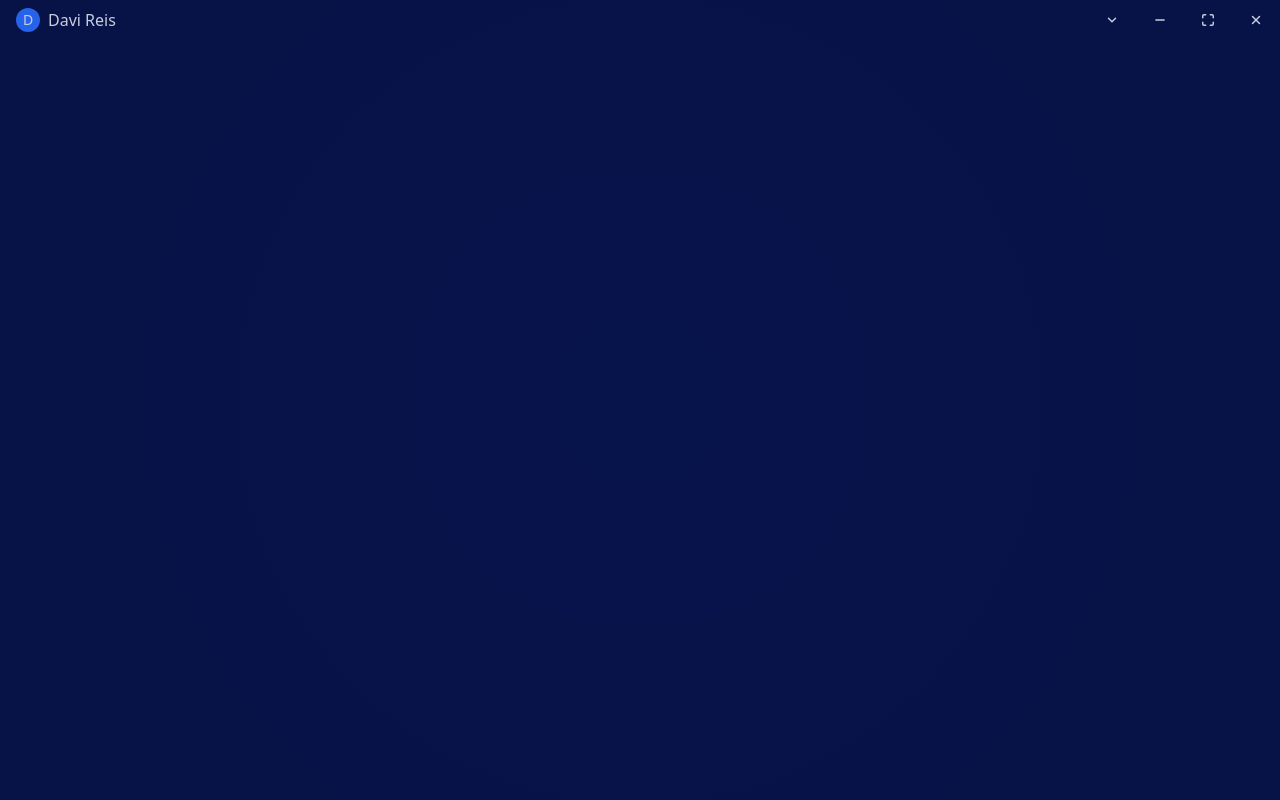
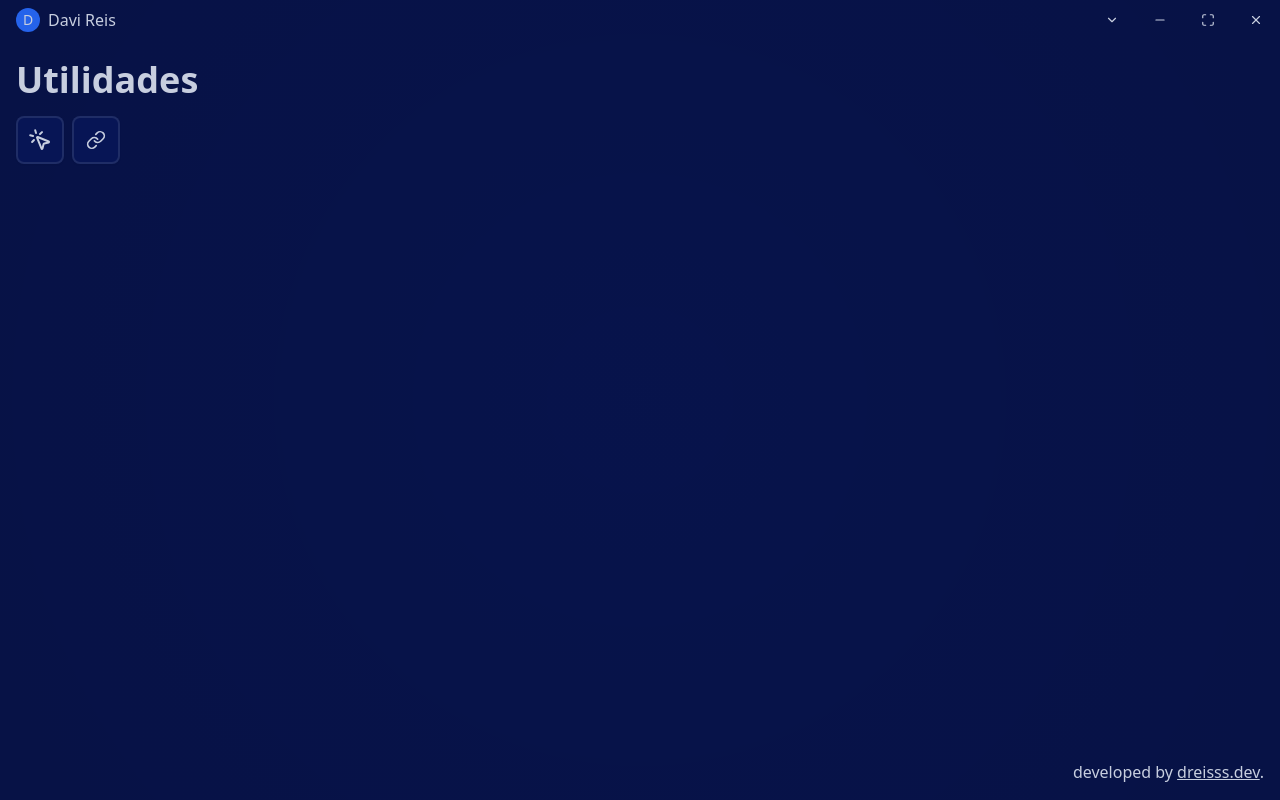
Before and after one commit to dxdotdev/tpf-ut, a SvelteKit app in the folder front/: page / in a window 1280 px wide. Built offline with nearby package versions, Linux system fonts and the light colour scheme.

Commit message:
feat: add footer and utilities buttons

```diff
--- a/front/src-tauri/tauri.conf.json
+++ b/front/src-tauri/tauri.conf.json
@@ -31,6 +31,7 @@
 		"windows": [
 			{
 				"decorations": false,
+				"resizable": false,
 				"width": 1024,
 				"height": 640
 			}
--- a/front/src/app.css
+++ b/front/src/app.css
@@ -9,4 +9,6 @@
     rgba(0, 0, 0, 0.2),
     rgba(0, 0, 0, 0.3)
   );
+  user-select: none;
+  cursor: default;
 }
--- /dev/null
+++ b/front/src/components/footer/index.svelte
@@ -0,0 +1,6 @@
+<footer class="absolute p-4 right-0 bottom-0">
+  <p>
+    developed by
+    <a href="https://github.com/dreisss" class="link" target="_blank">dreisss.dev</a>.
+  </p>
+</footer>
--- a/front/src/components/titlebar/index.svelte
+++ b/front/src/components/titlebar/index.svelte
@@ -13,7 +13,7 @@
   <div class="flex">
     <details class="dropdown dropdown-end">
       <summary class="btn btn-ghost w-12 h-8 min-h-10 rounded-none">
-        <ChevronDown class="w-5 h-5" strokeWidth="2.5" />
+        <ChevronDown class="w-5 h-5" />
       </summary>
 
       <ul class="dropdown-content menu rounded-box bg-secondary">
@@ -22,15 +22,15 @@
     </details>
 
     <button on:click={appWindow.minimize} class="btn btn-ghost w-12 h-8 min-h-10 rounded-none">
-      <Minus class="w-5 h-5" strokeWidth="2.5" />
+      <Minus class="w-5 h-5" />
     </button>
 
     <button on:click={appWindow.toggleMaximize} class="btn btn-ghost w-12 h-8 min-h-10 rounded-none">
-      <Maximize class="w-5 h-5" strokeWidth="2.5" />
+      <Maximize class="w-5 h-5" />
     </button>
 
     <button on:click={appWindow.close} class="btn btn-ghost w-12 h-8 min-h-10 rounded-none hover:bg-error/80">
-      <X class="w-5 h-5" strokeWidth="2.5" />
+      <X class="w-5 h-5" />
     </button>
   </div>
 </div>
--- a/front/src/routes/+page.svelte
+++ b/front/src/routes/+page.svelte
@@ -1,5 +1,28 @@
 <script>
   import TitleBar from "../components/titlebar/index.svelte"
+  import Footer from "../components/footer/index.svelte"
+
+  import { MousePointerClick, Link } from "lucide-svelte"
 </script>
 
 <TitleBar />
+
+<section class="mx-4 mt-5 space-y-4">
+  <h1 class="text-4xl font-bold">Utilidades</h1>
+
+  <div class="flex flex-1 gap-2">
+    <div class="tooltip" data-tip="Seleção">
+      <button class="btn btn-square border-2 border-neutral/10 flex items-center justify-center hover:border-neutral/20 hover:bg-secondary">
+        <MousePointerClick class="w-6 h-6" />
+      </button>
+    </div>
+
+    <div class="tooltip" data-tip="Links">
+      <button class="btn btn-square border-2 border-neutral/10 flex items-center justify-center hover:border-neutral/20 hover:bg-secondary">
+        <Link class="w-5 h-5" />
+      </button>
+    </div>
+  </div>
+</section>
+
+<Footer />
```
